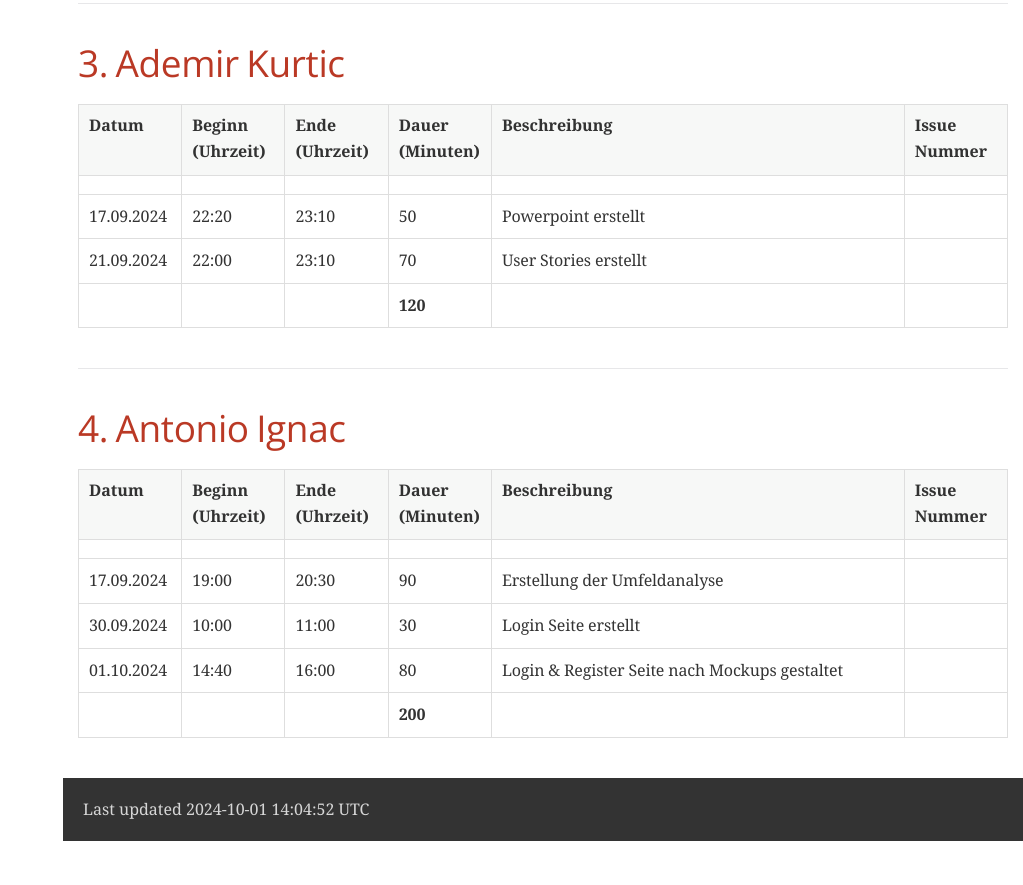
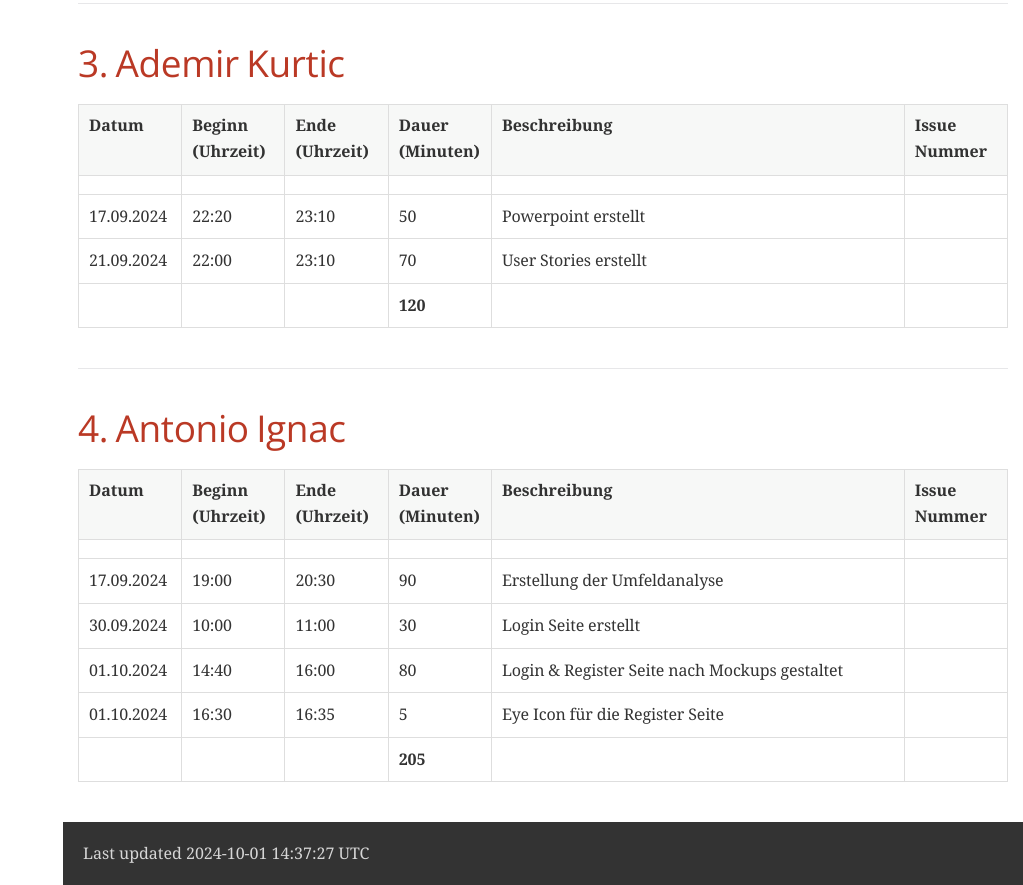
Before and after one commit to Spread-Share/SpreadShare-Documents, a plain HTML site: page Arbeitsstunden.html in a window 1280 px wide. Shown: the part 1288-2173 px from the top of the page, without its empty margins (257-1280 px from the left). Before the commit the page ends 2129 px from the top, so only its background shows below. Drawn offline with nearby package versions, Linux system fonts and the light colour scheme; a web font is replaced by a local one.

Commit message:
Deploying to gh-pages from @ Spread-Share/SpreadShare-Documents@301fa04f85b035d47875a8fd031a8457e15dedde 🚀

```diff
--- a/Arbeitsstunden.html
+++ b/Arbeitsstunden.html
@@ -770,10 +770,18 @@ body.book #toc,body.book #preamble,body.book h1.sect0,body.book .sect1>h2{page-b
 <td class="tableblock halign-left valign-top"></td>
 </tr>
 <tr>
+<td class="tableblock halign-left valign-top"><p class="tableblock">01.10.2024</p></td>
+<td class="tableblock halign-left valign-top"><p class="tableblock">16:30</p></td>
+<td class="tableblock halign-left valign-top"><p class="tableblock">16:35</p></td>
+<td class="tableblock halign-left valign-top"><p class="tableblock">5</p></td>
+<td class="tableblock halign-left valign-top"><p class="tableblock">Eye Icon für die Register Seite</p></td>
+<td class="tableblock halign-left valign-top"></td>
+</tr>
+<tr>
 <td class="tableblock halign-left valign-top"></td>
 <td class="tableblock halign-left valign-top"></td>
 <td class="tableblock halign-left valign-top"></td>
-<td class="tableblock halign-left valign-top"><p class="tableblock"><strong>200</strong></p></td>
+<td class="tableblock halign-left valign-top"><p class="tableblock"><strong>205</strong></p></td>
 <td class="tableblock halign-left valign-top"></td>
 <td class="tableblock halign-left valign-top"></td>
 </tr>
@@ -784,7 +792,7 @@ body.book #toc,body.book #preamble,body.book h1.sect0,body.book .sect1>h2{page-b
 </div>
 <div id="footer">
 <div id="footer-text">
-Last updated 2024-10-01 14:04:52 UTC
+Last updated 2024-10-01 14:37:27 UTC
 </div>
 </div>
 </body>
```
Also changed, not shown: Pflichtenheft.html (+1 -1 lines), Projektauftrag.html (+1 -1 lines), Projektidee.html (+1 -1 lines), Umfeldanalyse.html (+1 -1 lines), index.html (+1 -1 lines).
